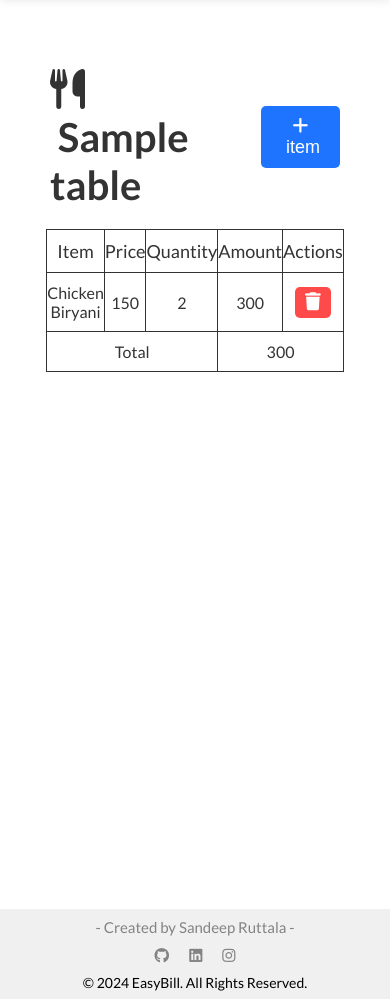
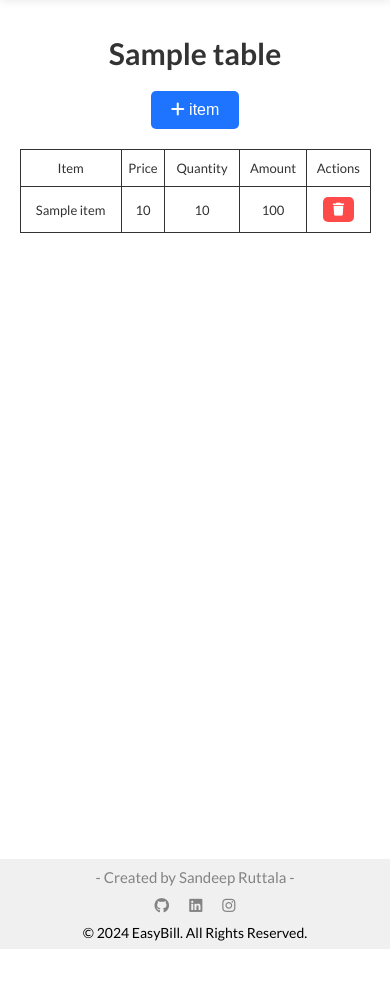
Before and after one commit to sandeepruttala/EasyBill, a Django app: a page that uses main/templates/order.html in a window 390 px wide. Shown: the part 65-1064 px from the top of the page. After the commit the page ends 1014 px from the top, so only its background shows below. Run offline with Django 4.2, Linux system fonts and the light colour scheme; a user stored in the database is signed in; tables that the repository leaves empty hold one stand-in row (values such as "Sample post"); some libraries are stand-ins or nearby versions.

Commit message:
Add new URLs and views for fetching and manipulating orders

```diff
--- a/main/models.py
+++ b/main/models.py
@@ -24,8 +24,10 @@ class Item(models.Model):
 
 class Order(models.Model):
     order_id = models.AutoField(primary_key=True)
-    table_number = models.ForeignKey(Table, on_delete=models.CASCADE)
+    order_name = "Order"+str(order_id)
+    table = models.ForeignKey(Table, on_delete=models.CASCADE)
     item = models.ForeignKey(Item, on_delete=models.CASCADE)
+    quantity = models.IntegerField(default=1)
 
     def __str__(self):
         return self.order_name
@@ -33,7 +35,7 @@ class Order(models.Model):
 class OrderHistory(models.Model):
     order_id = models.AutoField(primary_key=True)
     order_name = "Order"+str(order_id)
-    table_number = models.ForeignKey(Table, on_delete=models.CASCADE)
+    table = models.ForeignKey(Table, on_delete=models.CASCADE)
     item = models.ForeignKey(Item, on_delete=models.CASCADE)
     date = models.DateTimeField(auto_now_add=True)
 
--- a/main/templates/order.html
+++ b/main/templates/order.html
@@ -92,6 +92,7 @@
             display: flex;
             justify-content: center;
             align-items: center;
+            flex-direction: column;
             padding: 0 30px;
         }
 
@@ -99,7 +100,7 @@
             font-size: 40px;
             font-weight: 700;
             color: #333;
-            margin: 0 20px;
+            margin: 20px 20px;
         }
 
         .top button {
@@ -199,7 +200,7 @@
             font-size: 30px;
             font-weight: 700;
             color: #333;
-            margin-bottom: 20px;
+            margin-bottom: 30px;
         }
 
         .popup-content select {
@@ -236,6 +237,7 @@
         }
 
         .popup-content .buttons button {
+            width: 48%;
             padding: 10px 20px;
             border: none;
             outline: none;
@@ -251,7 +253,6 @@
         .popup-content .buttons button:hover {
             background-color: #0062ff;
         }
-
 
         footer {
             width: 100%;
@@ -324,6 +325,58 @@
                 height: 60px;
             }
 
+            .main {
+                margin-top: 80px;
+            }
+
+
+            .top h1 {
+                font-size: 30px;
+            }
+
+            .top button {
+                font-size: 16px;
+            }
+
+            .table table {
+                width: 90%;
+            }
+
+            .table table tr th {
+                font-size: 13px;
+            }
+
+            .table table tr td {
+                font-size: 13px;
+            }
+
+            .table table tr td button {
+                font-size: 13px;
+            }
+
+            .popup-content {
+                width: 300px;
+                height: 300px;
+            }
+
+            .popup-content h1 {
+                font-size: 25px;
+            }
+
+            .popup-content select {
+                height: 40px;
+                font-size: 14px;
+            }
+
+            .popup-content input {
+                height: 40px;
+                font-size: 14px;
+            }
+
+            .popup-content .buttons button {
+                font-size: 16px;
+            }
+
             footer {
                 height: 90px;
             }
@@ -362,11 +415,11 @@
     </header>
     <div class="main">
         <div class="top">
-            <h1><i class="fas fa-utensils"></i>&nbsp;{{ table.table_name }}</h1>
+            <h1>{{ table.table_name }}</h1>
             <button onclick="open_popup()"><i class="fas fa-plus"></i>&nbsp;item</button>
         </div>
         <div class="table">
-            <table>
+            <table class="orders">
                 <tr>
                     <th>Item</th>
                     <th>Price</th>
@@ -374,21 +427,7 @@
                     <th>Amount</th>
                     <th>Actions</th>
                 </tr>
-                <!-- sample -->
-                <tr>
-                    <td>Chicken Biryani</td>
-                    <td>150</td>
-                    <td>2</td>
-                    <td>300</td>
-                    <td>
-                        <button onclick="delete_item()"><i class="fas fa-trash"></i></button>
-                    </td>
-                </tr>
-                <!-- total -->
-                <tr>
-                    <td colspan="3">Total</td>
-                    <td colspan="2">300</td>
-                <tr>
+                <!-- dynamic -->
             </table>
         </div>
     </div>
@@ -437,6 +476,7 @@
                 .then(response => response.json())
                 .then(data => {
                     const itemDropdown = document.querySelector('#item');
+                    itemDropdown.innerHTML = '<option value="">Select Item</option>';
                     data.data.forEach(item => {
                         itemDropdown.innerHTML += `<option value="${item.name}">${item.name}</option>`;
                     });
@@ -445,12 +485,23 @@
     });
     </script>
     <script>
+        const base = window.location.origin;
+        function close_notification() {
+            document.querySelector(".notification").style.display = "none";
+        }
         function open_popup() {
             document.querySelector(".popup").style.display = "flex";
+            const categoryDropdown = document.querySelector('#category');
+            const itemDropdown = document.querySelector('#item');
+            const quantityInput = document.querySelector('#quantity');
+            categoryDropdown.innerHTML = '<option value="">Select Category</option>';
+            itemDropdown.innerHTML = '<option value="">Select Item</option>';
+            quantityInput.value = '';
             fetch(`/fetch_categories/`)
                 .then(response => response.json())
                 .then(data => {
                     const select = document.querySelector('.popup-content #category');
+                    const item = document.querySelector('.popup-content #item');
                     data.data.forEach(item => {
                         select.innerHTML += `<option value="${item.category_name}">${item.category_name}</option>`;
                     });
@@ -463,11 +514,84 @@
 
         function add_item() {
             // add item to table
+            const category = document.querySelector('.popup-content #category').value;
+            const item = document.querySelector('.popup-content #item').value;
+            const quantity = document.querySelector('.popup-content #quantity').value;
+            const table_number = `{{ table.table_number }}`;
+            const table = document.querySelector('.orders');
+            if (category == '' || item == '' || quantity == '') {
+                alert('Please fill all the fields');
+                return;
+            }
+            const row = table.insertRow(-1);
+            const cell1 = row.insertCell(0);
+            const cell2 = row.insertCell(1);
+            const cell3 = row.insertCell(2);
+            const cell4 = row.insertCell(3);
+            const cell5 = row.insertCell(4);
+            fetch(`/fetch_item/${item}`)
+                .then(response => response.json())
+                .then(data => {
+                    cell2.innerHTML = data.data.price
+                    cell4.innerHTML = data.data.price * quantity;
+                });
+            cell1.innerHTML = item;
+            cell3.innerHTML = quantity;
+            cell5.innerHTML = `<button onclick="delete_item(this)"><i class="fas fa-trash"></i></button>`;
+            //store in database
+            const eitem = encodeURIComponent(item);
+            fetch(`/add_order/${table_number}/${eitem}/${quantity}`)
+                .then(response => response.json())
+                .then(data => {
+                    console.log(data);
+                });
+
+            close_popup();
         }
 
-        function delete_item() {
-            // delete item from table
+        function delete_item(row) {
+            const table_number = `{{ table.table_number }}`;
+            const table = document.querySelector('.orders');
+            const i = row.parentNode.parentNode.rowIndex;
+            const item = table.rows[i].cells[0].innerHTML;
+            const quantity = table.rows[i].cells[2].innerHTML;
+            const amount = table.rows[i].cells[3].innerHTML;
+            table.deleteRow(i);
+            fetch(`/delete_order/${table_number}/${item}/${quantity}`)
+                .then(response => response.json())
+                .then(data => {
+                    console.log(data);
+                });
         }
+
+        function fetch_orders()
+        {
+            const table_number = `{{ table.table_number }}`;
+            fetch(`/fetch_orders/${table_number}`)
+                .then(response => response.json())
+                .then(data => {
+                    console.log(data);
+                    const table = document.querySelector('.orders');
+                    data.data.forEach(item => {
+                        const row = table.insertRow(-1);
+                        const cell1 = row.insertCell(0);
+                        const cell2 = row.insertCell(1);
+                        const cell3 = row.insertCell(2);
+                        const cell4 = row.insertCell(3);
+                        const cell5 = row.insertCell(4);
+                        cell1.innerHTML = item.item;
+                        cell3.innerHTML = item.quantity;
+                        cell5.innerHTML = `<button onclick="delete_item(this)"><i class="fas fa-trash"></i></button>`;
+                        fetch(`/fetch_item/${item.item}`)
+                            .then(response => response.json())
+                            .then(data => {
+                                cell2.innerHTML = data.data.price
+                                cell4.innerHTML = data.data.price * item.quantity;
+                            });
+                    });
+                });
+        }
+        fetch_orders();
     </script>
 
 </body>
--- a/main/urls.py
+++ b/main/urls.py
@@ -30,4 +30,8 @@ urlpatterns = [
     path('delete_item/<int:id>/',views.delete_item,name='delete_item' ),
     path('order/<str:table_name>',views.order,name='order' ),
     path('fetch_items/<str:category_name>',views.fetch_items,name='fetch_items' ),
+    path('fetch_item/<str:item_name>',views.fetch_item,name='fetch_item' ),
+    path('add_order/<int:table_number>/<str:item_name>/<int:quantity>',views.add_order,name='add_order'),
+    path('delete_order/<int:table_number>/<str:item_name>/<int:quantity>',views.delete_order,name='delete_order'),
+    path('fetch_orders/<int:table_number>',views.fetch_orders,name='fetch_orders'),
 ]
--- a/main/views.py
+++ b/main/views.py
@@ -235,14 +235,14 @@ def delete_item(request, id):
 def order(request, table_name):
     user = request.user
     table = Table.objects.get(table_name=table_name)
-    print(table.table_name)
+    # print(table.table_name)
     if user.is_authenticated and user.is_staff:
         return render(request, 'order.html', {'table': table})
     else:
         return redirect('login')
 
 def fetch_items(request, category_name):
-    print(category_name)
+    # print(category_name)
     items = Item.objects.filter(category__category_name=category_name)
     data = []
     for i in items:
@@ -252,3 +252,39 @@ def fetch_items(request, category_name):
             'id': i.id,
         })
     return JsonResponse({'data': data})
+
+def fetch_item(request, item_name):
+    item = Item.objects.get(name=item_name)
+    data = {
+        'name': item.name,
+        'price': item.price,
+        'id': item.id,
+    }
+    # print(data)
+    return JsonResponse({'data': data})
+
+def add_order(request, table_number, item_name, quantity):
+    if request.method == 'GET':
+        table = Table.objects.get(table_number=table_number)
+        item = Item.objects.get(name=item_name)
+        Order.objects.create(table=table, item=item, quantity=quantity)
+        return JsonResponse({'status': 'success'})
+    return JsonResponse({'status': 'error'})
+
+def fetch_orders(request, table_number):
+    orders = Order.objects.filter(table__table_number=table_number)
+    data = []
+    for i in orders:
+        data.append({
+            'order_id': i.order_id,
+            'table': i.table.table_number,
+            'item': i.item.name,
+            'quantity': i.quantity,
+        })
+    return JsonResponse({'data': data})
+
+def delete_order(request, table_number, item_name, quantity):
+    if request.method == 'GET':
+        Order.objects.filter(table__table_number=table_number, item__name=item_name, quantity=quantity).delete()
+        return JsonResponse({'status': 'success'})
+    return JsonResponse({'status': 'error'})
```
Also changed, not shown: main/migrations/0007_order_quantity.py (added), main/migrations/0008_rename_table_number_order_table_and_more.py (added).
